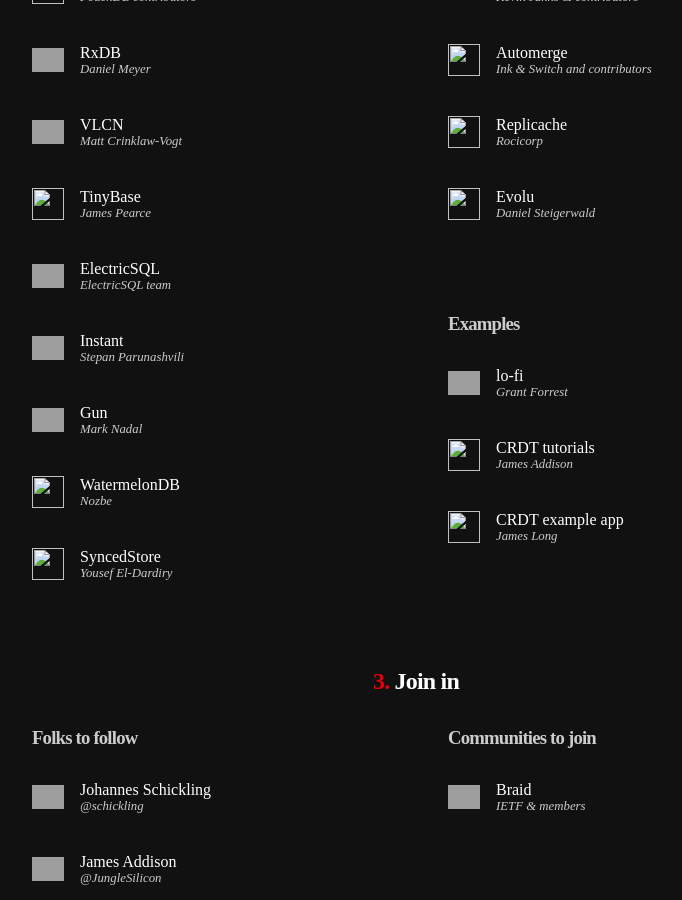
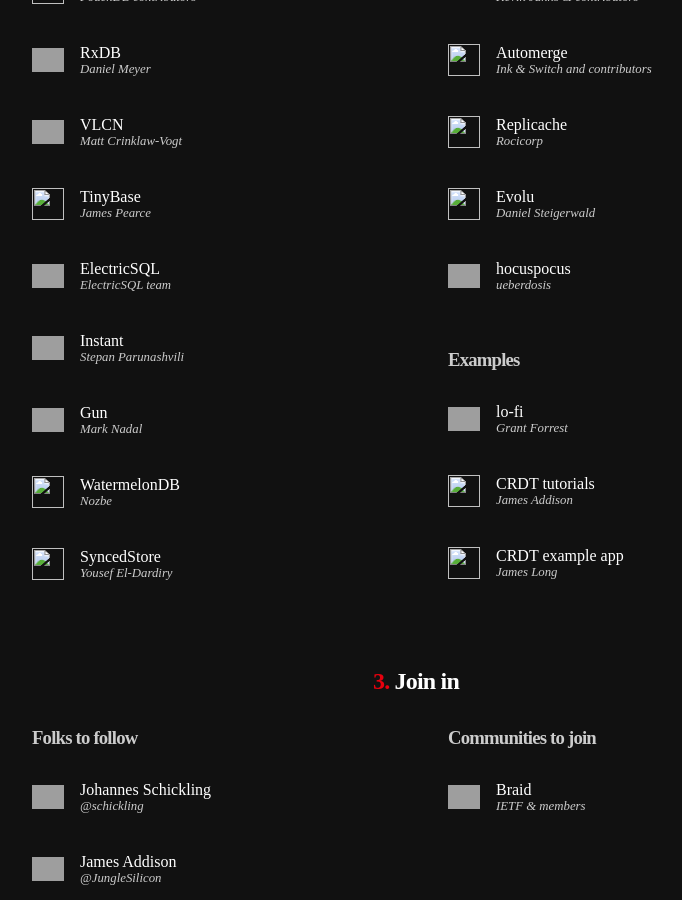
Before and after one commit to mylofi/localfirstweb.dev, a Jekyll site: the page built from index.html, in a window 1280 px wide and 900 px high, scrolled down 1098 px. Shown: the whole window, without its empty margins (224-906 px from the left). Built offline with Jekyll 4.4.1, drawn with Linux system fonts in a browser that asks for light colours; some web fonts are replaced; grey boxes are pictures that could not be loaded.

Commit message:
Adding hocuspocus

```diff
--- a/_data/content.json
+++ b/_data/content.json
@@ -165,6 +165,12 @@
             "author": "Daniel Steigerwald",
             "url": "https://github.com/evoluhq/evolu",
             "icon": "https://github.githubassets.com/favicons/favicon-dark.svg"
+          },
+          {
+            "title": "hocuspocus",
+            "author": "ueberdosis",
+            "url": "https://tiptap.dev/hocuspocus/",
+            "icon": "https://yjs.dev/images/logo/yjs.svg"
           }
         ]
       },
```
